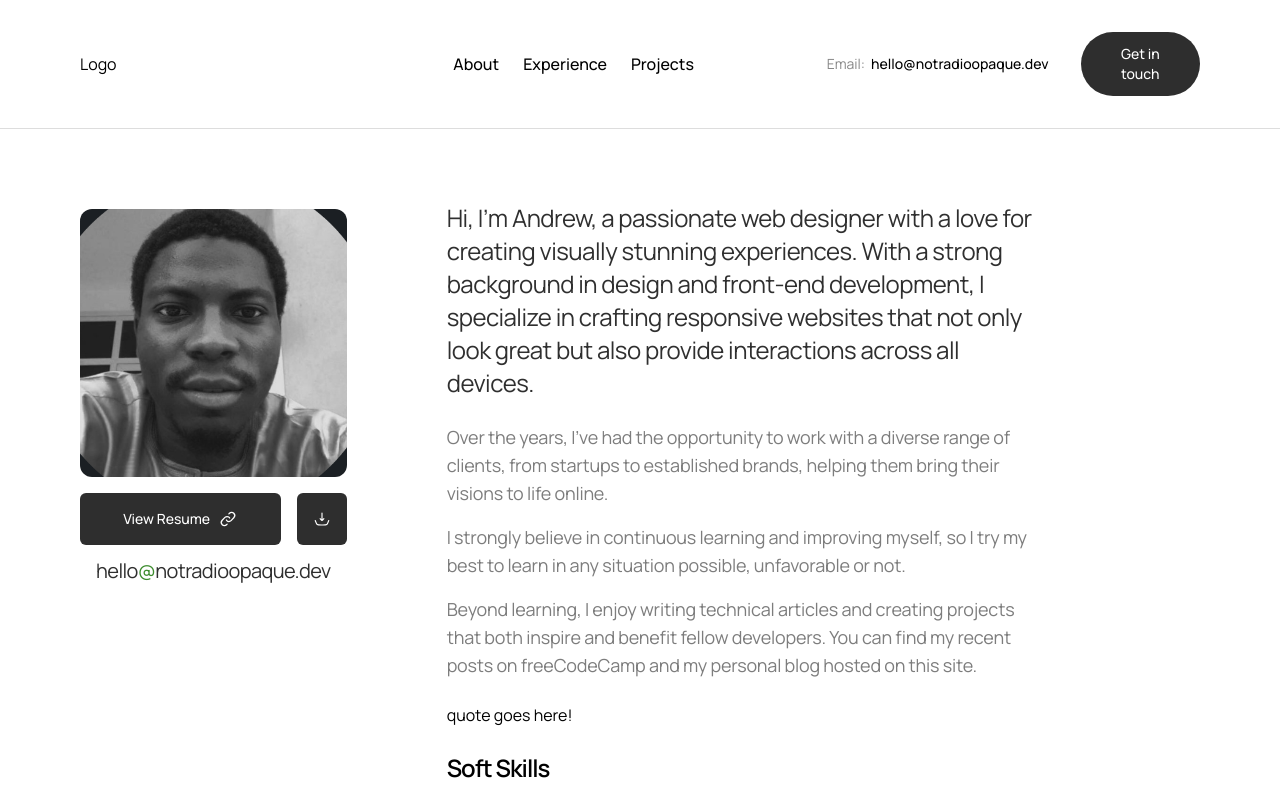
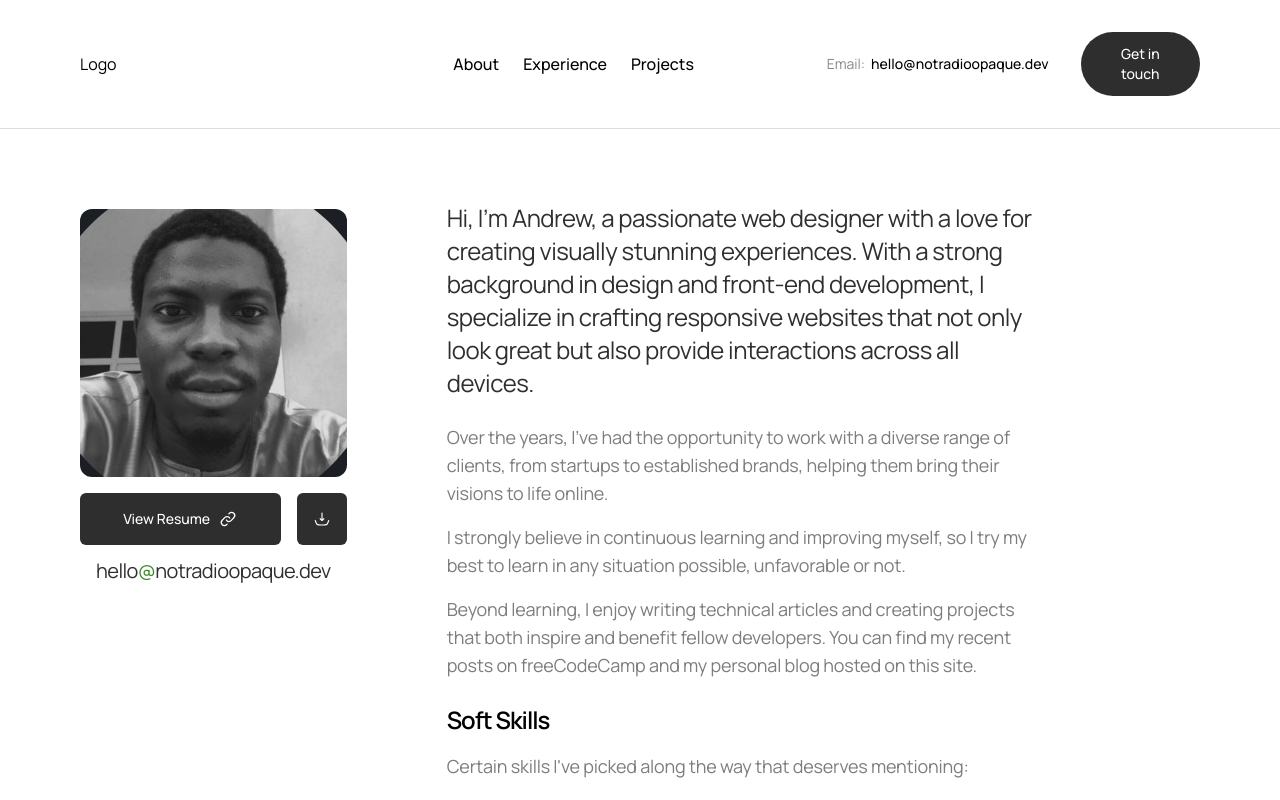
Before and after one commit to notRadioOpaque/heyismail.xyz, a SvelteKit app: page /about in a window 1280 px wide. Shown: the top 800 px of the page. Built offline with nearby package versions, Linux system fonts and the light colour scheme.

Commit message:
:art: updated About page by removing placeholder text for quotes, streamlining content presentation for improved clarity and user engagement

```diff
--- a/src/routes/about/+page.svelte
+++ b/src/routes/about/+page.svelte
@@ -59,8 +59,6 @@
 					personal blog hosted on this site.
 				</p>
 			</div>
-
-			<div>quote goes here!</div>
 
 			<div class="my-6 flex flex-col gap-4">
 				<h3 class="text-[24px] leading-[33px] font-semibold tracking-[-1px]">Soft Skills</h3>
```
